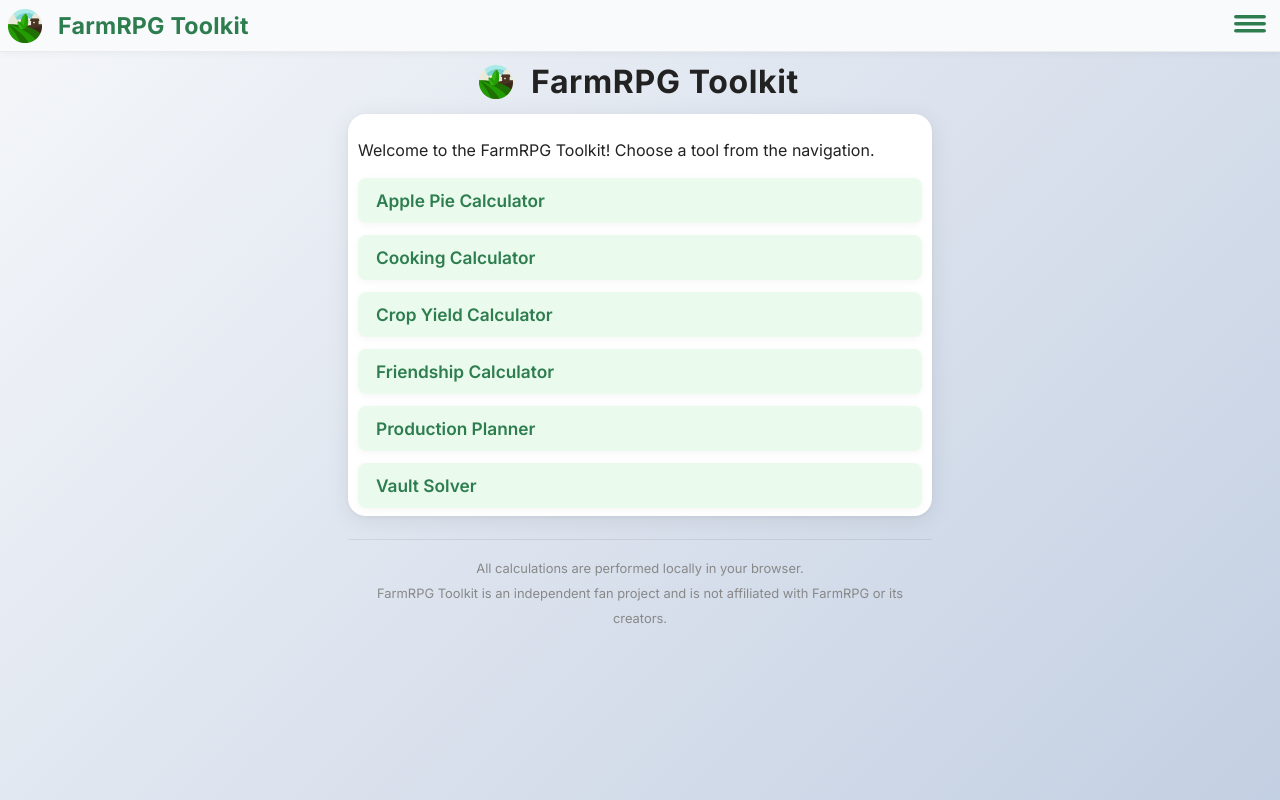
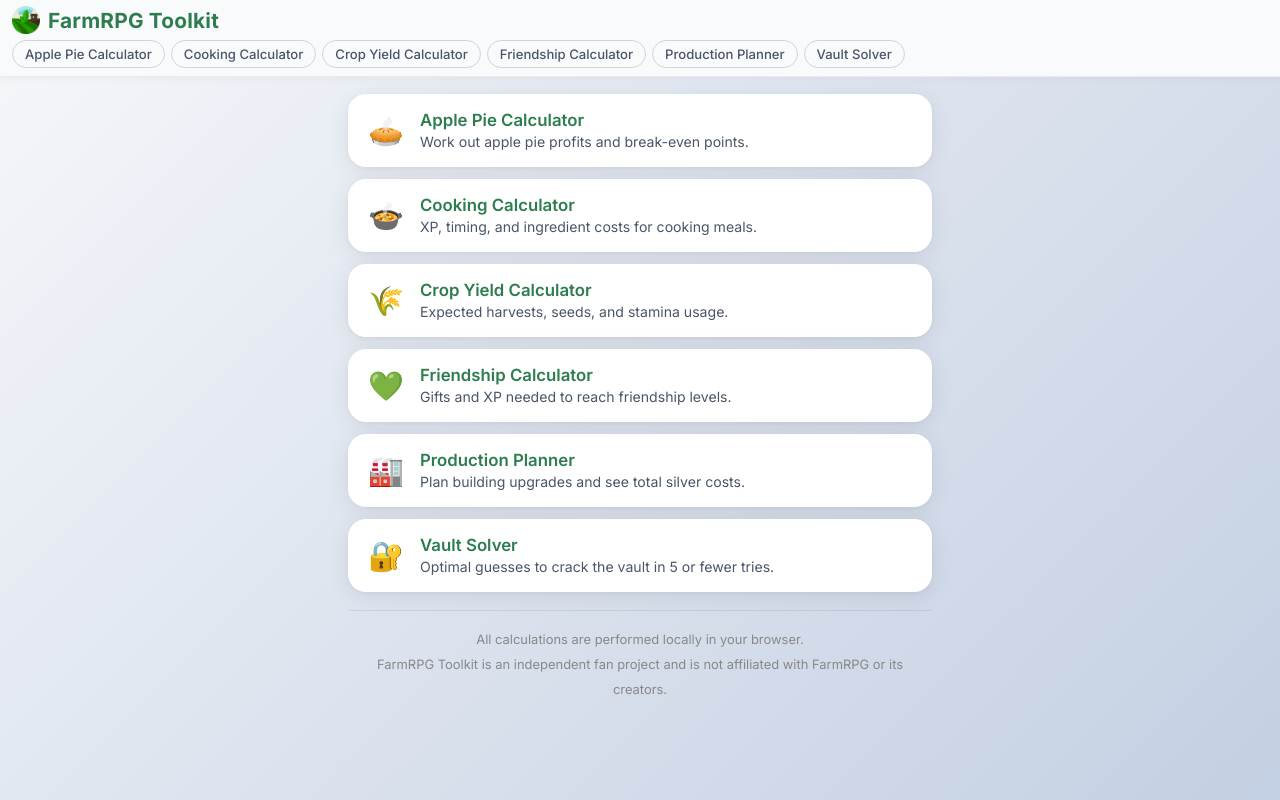
Before and after one commit to LexOsrs/farmrpg-toolkit, a React (Vite) app: page / in a window 1280 px wide. Built offline with nearby package versions, Linux system fonts and the light colour scheme.

Commit message:
ui updates

```diff
--- a/src/components/Nav/Nav.module.css
+++ b/src/components/Nav/Nav.module.css
@@ -5,7 +5,6 @@
   border-radius: 0;
   box-shadow: 0 2px 8px rgba(0,0,0,0.04);
   border-bottom: 1px solid rgba(0,0,0,0.06);
-  padding: 2px 0;
   position: fixed;
   top: 0;
   left: 0;
@@ -16,26 +15,16 @@
 .titleRow {
   display: flex;
   align-items: center;
-  justify-content: space-between;
-  width: 100%;
-  padding: 0 8px;
-  min-height: 38px;
-}
-
-.titleLeft {
-  display: flex;
-  align-items: center;
+  padding: 6px 12px 2px;
   gap: 8px;
 }
 
 .titleLink {
-  font-size: 1.45em;
+  font-size: 1.3em;
   font-weight: 700;
-  color: #2e7d4f;
+  color: var(--color-green);
   letter-spacing: 0.01em;
   text-decoration: none;
-  display: inline-block;
-  vertical-align: middle;
   transition: opacity 0.2s;
 }
 
@@ -44,85 +33,52 @@
 }
 
 .farmIcon {
-  width: 34px;
-  height: 34px;
+  width: 28px;
+  height: 28px;
   object-fit: contain;
-  vertical-align: middle;
-  margin-right: 8px;
 }
 
-.toggle {
-  display: block;
-  background: none;
-  border: none;
-  cursor: pointer;
-  margin-left: 12px;
-  padding: 6px;
-  border-radius: 6px;
-  transition: background 0.2s;
+.pillBar {
+  display: flex;
+  gap: 6px;
+  padding: 4px 12px 8px;
+  overflow-x: auto;
+  scrollbar-width: none;
+  -webkit-overflow-scrolling: touch;
 }
 
-.toggle:focus {
-  outline: 2px solid var(--color-green);
-  box-shadow: 0 0 0 4px var(--color-focus-green);
-  background: #eafbee;
+.pillBar::-webkit-scrollbar {
+  display: none;
 }
 
-.overlay {
-  display: flex;
-  flex-direction: column;
-  align-items: center;
-  justify-content: center;
-  position: fixed;
-  top: 0; left: 0; right: 0; bottom: 0;
-  background: rgba(248, 250, 252, 0.98);
-  z-index: 1000;
-  gap: 32px;
-  transition: opacity 0.25s, visibility 0.25s;
+.pill {
+  flex-shrink: 0;
+  padding: 5px 12px;
+  border-radius: 99px;
+  font-size: 0.82em;
+  font-weight: 500;
+  text-decoration: none;
+  color: var(--color-text-muted);
+  background: var(--color-input-bg);
+  border: 1px solid var(--color-border);
+  transition: background 0.15s, color 0.15s, border-color 0.15s;
+  white-space: nowrap;
 }
 
-.overlayHidden {
-  opacity: 0;
-  visibility: hidden;
-  pointer-events: none;
+.pill:hover {
+  background: var(--color-green-bg);
+  color: var(--color-green);
+  border-color: var(--color-green);
 }
 
-.overlayLink {
-  font-size: 1.4em;
-  padding: 18px 0;
-  color: #2e7d4f;
-  font-weight: 700;
-  text-decoration: none;
-  border-radius: 8px;
-  width: 80vw;
-  text-align: center;
-  background: #eafbee;
-  box-shadow: 0 2px 8px rgba(0,0,0,0.04);
-  transition: background 0.2s, color 0.2s;
-  display: flex;
-  align-items: center;
-  justify-content: center;
+.pillActive {
+  background: var(--color-green);
+  color: #fff;
+  border-color: var(--color-green);
 }
 
-.overlayLink:hover, .overlayLink:focus {
-  background: #b7eac7;
-  color: #1b4d2e;
+.pillActive:hover {
+  background: var(--color-green-dark);
+  color: #fff;
+  border-color: var(--color-green-dark);
 }
-
-.closeBtn {
-  position: absolute;
-  top: 18px;
-  right: 18px;
-  background: none;
-  border: none;
-  font-size: 2.2em;
-  color: #2e7d4f;
-  cursor: pointer;
-  padding: 0 8px;
-  border-radius: 6px;
-  transition: background 0.2s;
-}
-
-.closeBtn:focus {
-  background: #eafbee;
-}
--- a/src/components/Nav/Nav.tsx
+++ b/src/components/Nav/Nav.tsx
@@ -1,9 +1,7 @@
-import { useState } from 'react';
-import { Link } from 'react-router-dom';
+import { Link, useLocation } from 'react-router-dom';
 import styles from './Nav.module.css';
 
 const navLinks = [
-  { name: 'Home', to: '/' },
   { name: 'Apple Pie Calculator', to: '/apple-pie' },
   { name: 'Cooking Calculator', to: '/cooking' },
   { name: 'Crop Yield Calculator', to: '/crop-yield' },
@@ -13,34 +11,21 @@
 ];
 
 export default function Nav() {
-  const [open, setOpen] = useState(false);
+  const { pathname } = useLocation();
 
   return (
     <nav className={styles.mainNav}>
       <div className={styles.titleRow}>
-        <div className={styles.titleLeft}>
-          <img src={import.meta.env.BASE_URL + 'farm_large.png'} alt="Farm" className={styles.farmIcon} />
-          <Link className={styles.titleLink} to="/">FarmRPG Toolkit</Link>
-        </div>
-        <button
-          className={styles.toggle}
-          aria-label="Open menu"
-          aria-expanded={open}
-          onClick={() => setOpen(true)}
-        >
-          <svg width="32" height="32" viewBox="0 0 32 32" fill="none">
-            <rect y="7" width="32" height="3.5" rx="2" fill="#2e7d4f"/>
-            <rect y="14" width="32" height="3.5" rx="2" fill="#2e7d4f"/>
-            <rect y="21" width="32" height="3.5" rx="2" fill="#2e7d4f"/>
-          </svg>
-        </button>
+        <img src={import.meta.env.BASE_URL + 'farm_large.png'} alt="Farm" className={styles.farmIcon} />
+        <Link className={styles.titleLink} to="/">FarmRPG Toolkit</Link>
       </div>
-      <div className={`${styles.overlay} ${!open ? styles.overlayHidden : ''}`}>
-        <button className={styles.closeBtn} aria-label="Close menu" onClick={() => setOpen(false)}>
-          &times;
-        </button>
+      <div className={styles.pillBar}>
         {navLinks.map(link => (
-          <Link key={link.to} className={styles.overlayLink} to={link.to} onClick={() => setOpen(false)}>
+          <Link
+            key={link.to}
+            className={`${styles.pill} ${pathname === link.to ? styles.pillActive : ''}`}
+            to={link.to}
+          >
             {link.name}
           </Link>
         ))}
--- a/src/pages/CropYieldCalc/CropYieldCalc.tsx
+++ b/src/pages/CropYieldCalc/CropYieldCalc.tsx
@@ -86,9 +86,9 @@
         </RowGroup>
         <div>
           <div className={styles.perksTitle}>Perks</div>
-          <PerkCheckbox id="doublePrizes1" label="Double Prizes I" hint="(15% chance of double crops)"
+          <PerkCheckbox id="doublePrizes1" label="Double Prizes I" hint="(15% double)"
             checked={form.doublePrizes1} onChange={v => update('doublePrizes1', v)} />
-          <PerkCheckbox id="doublePrizes2" label="Double Prizes II" hint="(25% chance of double crops)"
+          <PerkCheckbox id="doublePrizes2" label="Double Prizes II" hint="(25% double)"
             checked={form.doublePrizes2} onChange={v => update('doublePrizes2', v)} />
         </div>
       </Card>
--- a/src/pages/HomePage/HomePage.module.css
+++ b/src/pages/HomePage/HomePage.module.css
@@ -1,68 +1,51 @@
-.titleRow {
+.grid {
+  display: grid;
+  grid-template-columns: 1fr;
+  gap: 12px;
+  width: 100%;
+  margin-top: 4px;
+}
+
+.toolCard {
   display: flex;
   align-items: center;
-  justify-content: center;
-  gap: 16px;
-  margin-bottom: 8px;
+  gap: 14px;
+  padding: 16px 18px;
+  background: var(--color-card-bg);
+  border-radius: var(--radius-card);
+  box-shadow: var(--shadow-card);
+  text-decoration: none;
+  color: var(--color-text);
+  transition: box-shadow 0.2s, transform 0.15s;
 }
 
-.titleRow h1 {
-  display: flex;
-  align-items: center;
-  margin: 0;
-  padding: 0 2px;
+.toolCard:hover, .toolCard:focus {
+  box-shadow: 0 6px 24px rgba(46,125,79,0.12), 0 2px 8px rgba(0,0,0,0.06);
+  transform: translateY(-1px);
 }
 
-.farmIcon {
-  width: 34px;
-  height: 34px;
-  object-fit: contain;
+.toolEmoji {
+  font-size: 1.8em;
+  flex-shrink: 0;
+  width: 40px;
+  text-align: center;
 }
 
-.appList {
-  margin: 18px 0 0 0;
-  padding: 0;
-  list-style: none;
+.toolText {
   display: flex;
   flex-direction: column;
-  gap: 12px;
+  gap: 2px;
+  min-width: 0;
 }
 
-.appList li {
-  margin: 0;
+.toolName {
+  font-weight: 600;
+  font-size: 1.05em;
+  color: var(--color-green);
 }
 
-.appList a {
-  display: block;
-  background: #eafbee;
-  color: #2e7d4f;
-  font-weight: 600;
-  font-size: 1.08em;
-  padding: 12px 18px;
-  border-radius: 8px;
-  text-decoration: none;
-  box-shadow: 0 2px 8px rgba(0,0,0,0.04);
-  transition: background 0.2s, color 0.2s, box-shadow 0.2s;
-  position: relative;
+.toolDesc {
+  font-size: 0.88em;
+  color: var(--color-text-muted);
+  line-height: 1.35;
 }
-
-.appList a::after {
-  content: '\2192';
-  position: absolute;
-  right: 18px;
-  top: 50%;
-  transform: translateY(-50%) translateX(-4px);
-  opacity: 0;
-  transition: opacity 0.2s, transform 0.2s;
-}
-
-.appList a:hover, .appList a:focus {
-  background: #b7eac7;
-  color: #1b4d2e;
-  box-shadow: 0 4px 16px rgba(46,125,79,0.08);
-}
-
-.appList a:hover::after, .appList a:focus::after {
-  opacity: 1;
-  transform: translateY(-50%) translateX(0);
-}
--- a/src/pages/HomePage/HomePage.tsx
+++ b/src/pages/HomePage/HomePage.tsx
@@ -1,31 +1,27 @@
 import { Link } from 'react-router-dom';
-import Card from '../../components/Card/Card';
 import styles from './HomePage.module.css';
 
 const tools = [
-  { name: 'Apple Pie Calculator', to: '/apple-pie' },
-  { name: 'Cooking Calculator', to: '/cooking' },
-  { name: 'Crop Yield Calculator', to: '/crop-yield' },
-  { name: 'Friendship Calculator', to: '/friendship' },
-  { name: 'Production Planner', to: '/production' },
-  { name: 'Vault Solver', to: '/vault' },
+  { name: 'Apple Pie Calculator', to: '/apple-pie', emoji: '🥧', desc: 'Work out apple pie profits and break-even points.' },
+  { name: 'Cooking Calculator', to: '/cooking', emoji: '🍲', desc: 'XP, timing, and ingredient costs for cooking meals.' },
+  { name: 'Crop Yield Calculator', to: '/crop-yield', emoji: '🌾', desc: 'Expected harvests, seeds, and stamina usage.' },
+  { name: 'Friendship Calculator', to: '/friendship', emoji: '💚', desc: 'Gifts and XP needed to reach friendship levels.' },
+  { name: 'Production Planner', to: '/production', emoji: '🏭', desc: 'Plan building upgrades and see total silver costs.' },
+  { name: 'Vault Solver', to: '/vault', emoji: '🔐', desc: 'Optimal guesses to crack the vault in 5 or fewer tries.' },
 ];
 
 export default function HomePage() {
   return (
-    <>
-      <div className={styles.titleRow}>
-        <img src={import.meta.env.BASE_URL + 'farm_large.png'} alt="Farm" className={styles.farmIcon} />
-        <h1>FarmRPG Toolkit</h1>
-      </div>
-      <Card>
-        <p>Welcome to the FarmRPG Toolkit! Choose a tool from the navigation.</p>
-        <ul className={styles.appList}>
-          {tools.map(tool => (
-            <li key={tool.to}><Link to={tool.to}>{tool.name}</Link></li>
-          ))}
-        </ul>
-      </Card>
-    </>
+    <div className={styles.grid}>
+      {tools.map(tool => (
+        <Link key={tool.to} className={styles.toolCard} to={tool.to}>
+          <span className={styles.toolEmoji}>{tool.emoji}</span>
+          <div className={styles.toolText}>
+            <span className={styles.toolName}>{tool.name}</span>
+            <span className={styles.toolDesc}>{tool.desc}</span>
+          </div>
+        </Link>
+      ))}
+    </div>
   );
 }
--- a/src/styles/global.css
+++ b/src/styles/global.css
@@ -18,7 +18,7 @@
   margin: 0;
   color: var(--color-text);
   min-height: 100%;
-  padding-top: 44px;
+  padding-top: 72px;
 }
 
 h1 {
```
